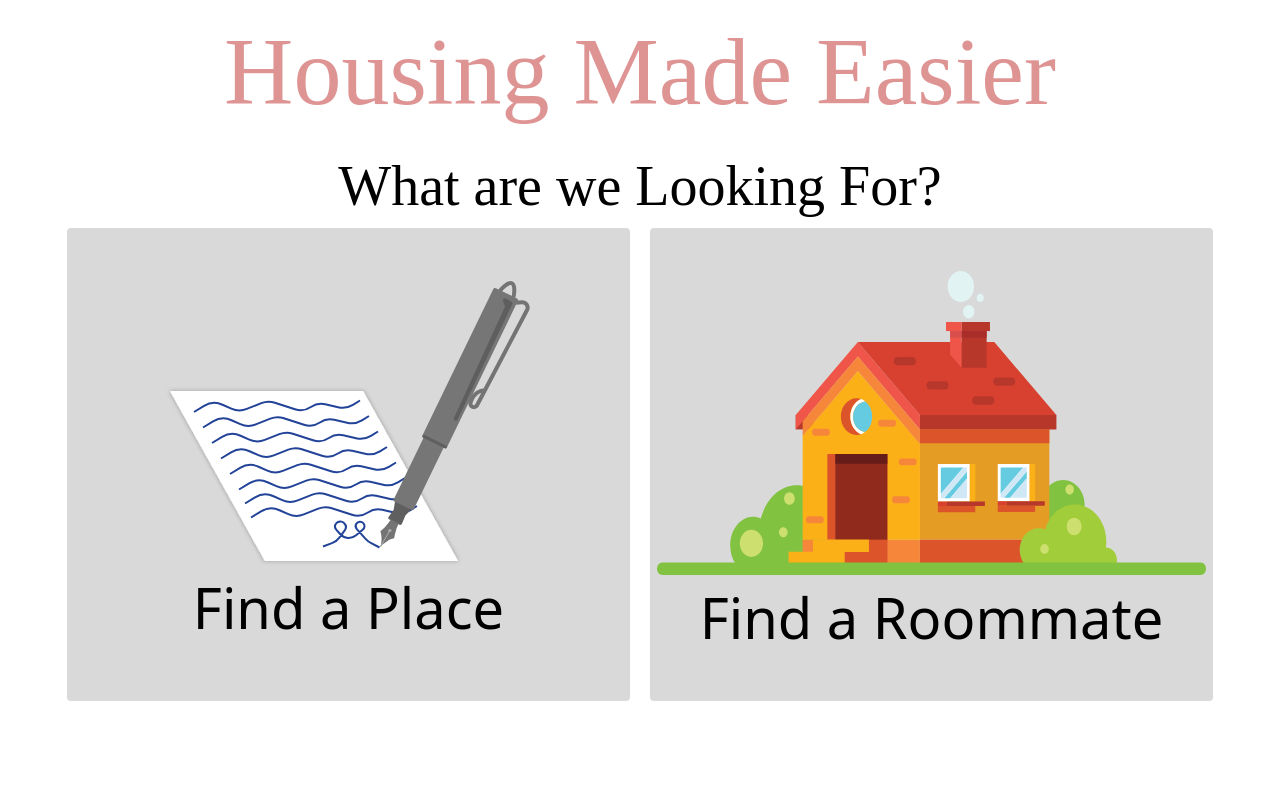
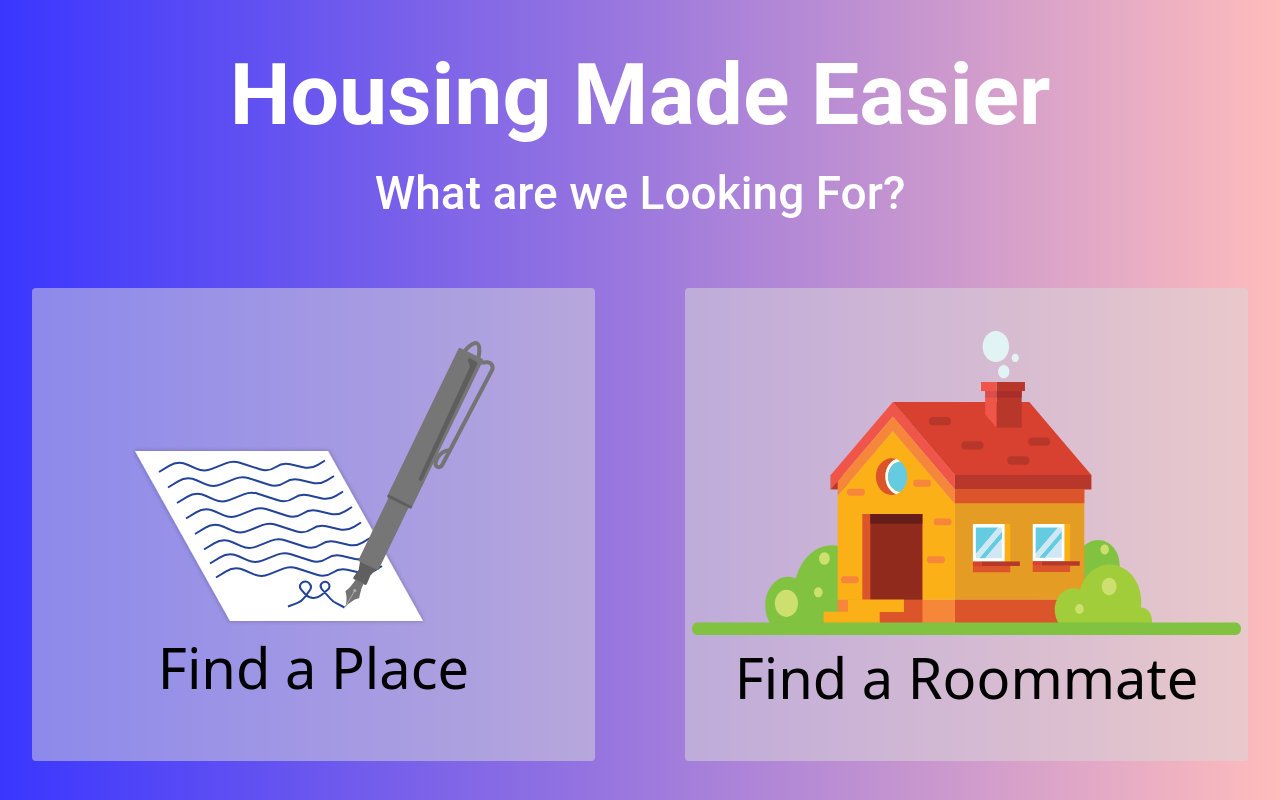
Before and after one commit to yangavin/qhacks24, a Next.js app in the folder app/: page /choice in a window 1280 px wide. Built offline with nearby package versions, Linux system fonts and the light colour scheme.

Commit message:
added styling to  choice

```diff
--- a/app/src/app/choice/styles.css
+++ b/app/src/app/choice/styles.css
@@ -26,28 +26,32 @@
 }
 
 .header-1 {
-  font-family: "Playfair Display";
-  font-size: 96px;
-  color: #df9494;
+  font-family: "Roboto", sans-serif;
+  font-size: 86px;
+  color: #FFFFFF;
   display: flex;
   justify-content: center;
+  font-weight: 700;
+  margin-top: 30px;
 }
 
 .header-2 {
-  font-family: "Playfair Display";
-  font-size: 56px;
+  font-family: "Roboto", sans-serif;
+  font-size: 46px;
+  color: #FFFFFF;
   display: flex;
   justify-content: center;
+  font-weight: 500;
 }
 
 .button-container {
   display: flex;
   justify-content: center;
-  gap: 20px; /* Optional: Adds equal space between buttons */
+  gap: 90px;
 }
 
 .btn {
-  background: #d9d9d9;
+  background: rgba(217, 217, 217, 0.5);
   border-radius: 0.25em;
   cursor: pointer;
   outline: none;
@@ -57,6 +61,8 @@
   flex-direction: column;
   justify-content: center;
   align-items: center;
+  margin-top: 60px;
+
 }
 
 .btn:hover,
@@ -67,3 +73,14 @@
 .btn-text {
   font-size: 56px;
 }
+
+body {
+  background: linear-gradient(
+    90deg,
+    rgba(2, 0, 36, 1) 0%,
+    rgba(58, 54, 255, 1) 0%,
+    rgba(255, 188, 188, 1) 100%
+  );
+
+
+}
```
